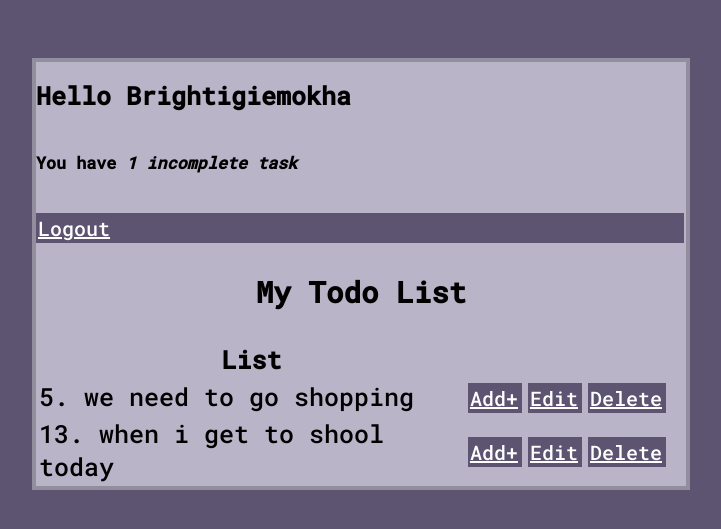
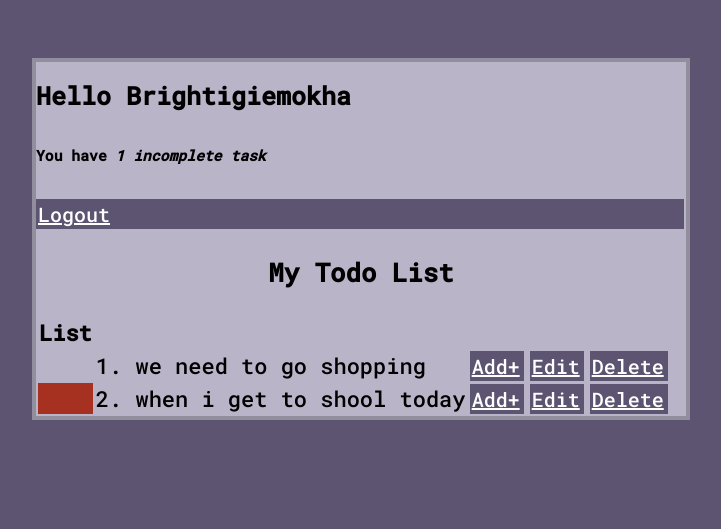
Before and after one commit to brightigiemokha/django_todo, a Django app: page / in a window 1280 px wide. Shown: the top 529 px of the page, without its empty margins (279-1000 px from the left). Run offline with Django 3.2, Linux system fonts and the light colour scheme; a user stored in the database is signed in; data comes from the database, SQL or seed files in the repository; both versions use the stored data as it was after the commit.

Commit message:
update Favicon

```diff
--- a/todo/settings.py
+++ b/todo/settings.py
@@ -120,6 +120,8 @@
 # https://docs.djangoproject.com/en/3.2/howto/static-files/
 
 STATIC_URL = '/static/'
+STATICFILES_DIRS = [BASE_DIR / 'static']
+STATIC_ROOT = BASE_DIR / 'staticfiles'
 
 # Default primary key field type
 # https://docs.djangoproject.com/en/3.2/ref/settings/#default-auto-field
--- a/todo/urls.py
+++ b/todo/urls.py
@@ -1,7 +1,13 @@
 from django.contrib import admin
 from django.urls import path, include
+from django.conf import settings
+from django.conf.urls.static import static
 
 urlpatterns = [
     path('admin/', admin.site.urls),
     path('', include('todoapp.urls'))
 ]
+
+urlpatterns += static(settings.STATIC_URL, document_root=settings.STATIC_ROOT)
+
+handler404 = 'todoapp.views.Task404'
--- /dev/null
+++ b/todoapp/templates/todoapp/task_404.html
@@ -0,0 +1,5 @@
+            <h1>Oops! Page Not Found.<h1>
+                <h2>404</h2>
+                    <p>we can't fine the page you are looking for.</p>
+                    <a href="{% url 'login' %}">LogIn</a></p>
+        </div>
--- a/todoapp/templates/todoapp/task_list.html
+++ b/todoapp/templates/todoapp/task_list.html
@@ -22,7 +22,12 @@
     </tr>
     {% for todo in task %}
     <tr>
-        <td>{{todo.id}}.        {{todo.title}}</td>
+        {% if todo.complete == True %}
+            <td style="background-color: #A73121;"></td>
+        {% else %}
+            <td style="color: rgb(20, 20, 20);"></td>
+        {% endif %}
+        <td>{{forloop.counter}}.        {{todo.title}}</td>
         <td><a href="{% url 'todo-create' %}">Add+</a><i class="fa-solid fa-plus"></i></td>
         <td><a href="{% url 'todo-update' todo.id %}">Edit</a><i class="fa-duotone fa-eraser"></i></td>
         <td><a href="{% url 'todo-delete' todo.id %}">Delete</a> <i class="fa-solid fa-trash"></i></td>
--- a/todoapp/templates/todoapp/task_main.html
+++ b/todoapp/templates/todoapp/task_main.html
@@ -1,19 +1,20 @@
+{% load static %}
 <!DOCTYPE html>
 <html lang="en">
 <head>
     <meta charset="UTF-8">
     <meta name="viewport" content="width=device-width, initial-scale=1.0">
     <title>Anyiador Todo App</title>
+    <link rel="icon" type="image/png" href="{% static 'image/favicon.png' %}">
     <link rel="'preconnect" href="https://fonts.gstatic.com">
     <link rel="preconnect" href="https://fonts.gstatic.com" crossorigin>
     <link href="https://fonts.googleapis.com/css2?family=Roboto+Mono:wght@500&display=swap" rel="stylesheet">
-    <link rel="shortcut icon" type="image/png" href="./assets/image/favicon.png">
 </head>
 <style>
     body {
         background-color: #5C5470;
         font-family:'Roboto Mono', monospace;
-        font-size: 25px;
+        font-size: 22px;
         padding-top: 50px
     }
     .container{
--- a/todoapp/views.py
+++ b/todoapp/views.py
@@ -76,3 +76,7 @@
     model = Task
     context_object_name = 'task'
     success_url = reverse_lazy('task')
+
+
+def Task404(request, exception):
+    return render(request, 'task_404.html', {})
```
Also changed, not shown: db.sqlite3, static/image/favicon.png (renamed from todoapp/assets/image/favicon.png), 1 other file.
